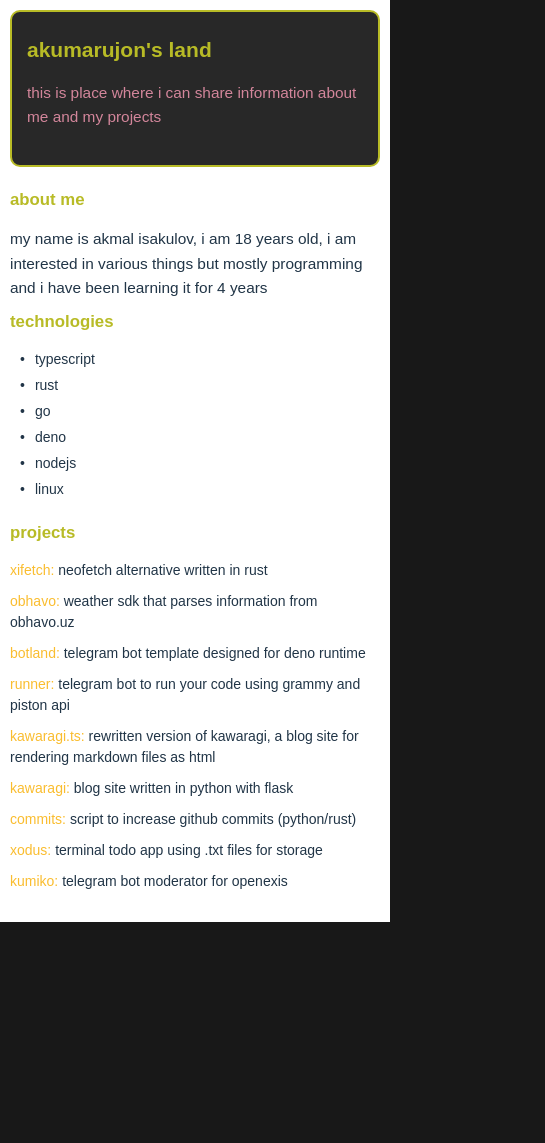
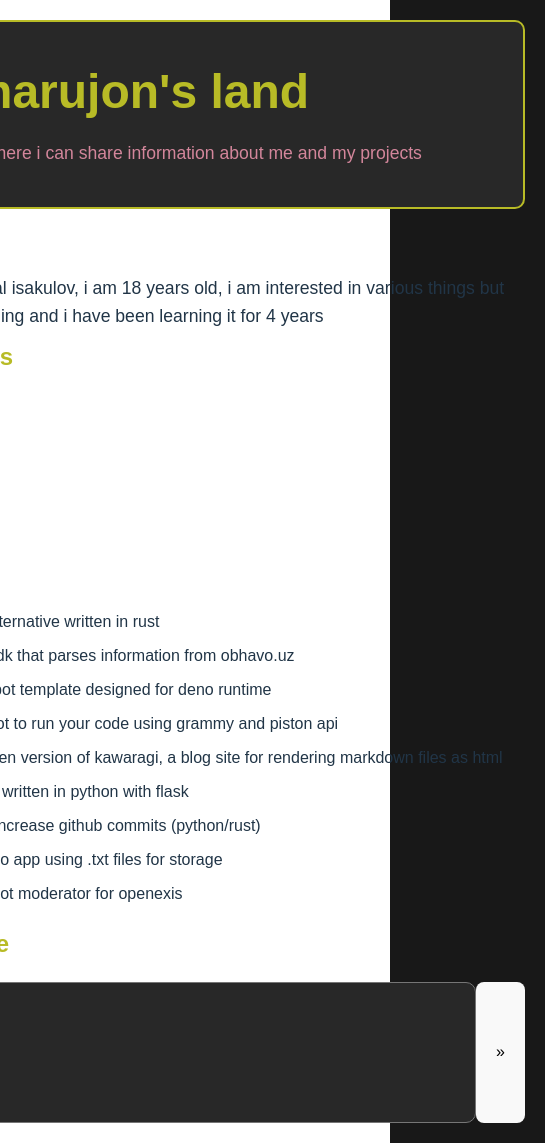
Before and after one commit to ae5259/humble, a React (Vite) app: page / in a window 390 px wide. Shown: the whole page, 545 px wide, since content can reach past the window. Before the commit the page ends 922 px from the top, so only its background shows below. Built offline with nearby package versions, Linux system fonts and the light colour scheme.

Commit message:
test version

```diff
--- a/src/App.css
+++ b/src/App.css
@@ -7,8 +7,6 @@
   --button-bg-color: #458588;
   --button-hover-bg-color: #689d6a;
 }
-
-
 
 * {
   margin: 0;
@@ -21,7 +19,7 @@ body {
   background-color: var(--bg-color);
   color: var(--fg-color);
 }
-/*
+
 .App {
   width: 700px;
   text-align: left;
@@ -100,7 +98,7 @@ body {
   display: flex;
   justify-content: flex-start;
   align-items: center;
-  padding-left: 20px;
+  padding-left: 20px; /* Indent the list items */
   margin-bottom: 5px;
 }
 
@@ -110,6 +108,7 @@ body {
   margin-right: 10px;
 }
 
+/* Additional styles to match the image */
 h2 {
   text-transform: lowercase;
   color: var(--yellow);
@@ -123,6 +122,27 @@ p {
 
 h2, h3 {
   color: var(--primary-color)
+}
+
+textarea {
+  margin-top: 20px;
+  border-radius: 10px;
+  width: 100%;
+  resize: none;
+  padding: 12px 20px;
+  box-sizing: border-box;
+  font-size: 20px;
+  font-family: 'Arial', sans-serif;
+  background-color: var(--bg-color);
+  color: var(--highlight-color)
+}
+
+.send {
+  margin-top: 20px;
+}
+
+.textme {
+  display: flex;
 }
 
 .popup {
@@ -141,192 +161,4 @@ h2, h3 {
 @keyframes fadeInOut {
   0%, 100% { opacity: 0; }
   10%, 90% { opacity: 1; }
-} */
-
-:root {
-  /* Your existing color variables */
 }
-
-* {
-  margin: 0;
-  padding: 0;
-  box-sizing: border-box;
-}
-
-body {
-  font-family: 'Arial', sans-serif;
-  background-color: var(--bg-color);
-  color: var(--fg-color);
-  font-size: 16px;
-  line-height: 1.5;
-}
-
-.App {
-  width: 100%;
-  max-width: 700px;
-  margin: 0 auto;
-  text-align: left;
-  padding: 20px;
-}
-
-.App-header {
-  background-color: var(--bg-color);
-  padding: 20px;
-  border: 2px solid var(--primary-color);
-  border-radius: 10px;
-  margin-bottom: 20px;
-}
-
-.App-header h1 {
-  color: var(--primary-color);
-  margin-bottom: 20px;
-  font-size: 2em;
-}
-
-.App-header p {
-  color: var(--secondary-color);
-  margin-bottom: 20px;
-}
-
-.App-button {
-  background-color: var(--button-bg-color);
-  color: var(--fg-color);
-  border: none;
-  padding: 10px 20px;
-  border-radius: 5px;
-  cursor: pointer;
-  transition: background-color 0.3s;
-  font-size: 1em;
-}
-
-.App-button:hover {
-  background-color: var(--button-hover-bg-color);
-}
-
-.about-me, .projects {
-  margin: 20px 0;
-}
-
-.projects ul {
-  list-style: none;
-  padding: 0;
-}
-
-.projects li {
-  margin: 10px 0;
-}
-
-.projects a {
-  color: var(--highlight-color);
-  text-decoration: none;
-}
-
-.projects a:hover {
-  text-decoration: underline;
-}
-
-.about-me h3 {
-  text-align: left;
-  margin-top: 20px;
-  margin-bottom: 10px;
-  font-size: 1.2em;
-  color: var(--yellow);
-  text-transform: lowercase;
-}
-
-.tech-list {
-  list-style-type: none;
-  padding: 0;
-  margin: 0;
-}
-
-.tech-list li {
-  display: flex;
-  justify-content: flex-start;
-  align-items: center;
-  padding-left: 20px;
-  margin-bottom: 5px;
-}
-
-.tech-list li::before {
-  content: '•';
-  color: var(--aqua);
-  margin-right: 10px;
-}
-
-h2, h3 {
-  color: var(--primary-color);
-  font-size: 1.5em;
-  margin-bottom: 15px;
-}
-
-css
-p {
-  margin-bottom: 20px;
-  text-align: left;
-}
-
-.send {
-  margin-top: 20px;
-}
-
-.popup {
-  position: fixed;
-  bottom: 20px;
-  left: 50%;
-  transform: translateX(-50%);
-  background-color: var(--bg-color);
-  color: var(--primary-color);
-  padding: 10px 20px;
-  border-radius: 4px;
-  border: 2px solid var(--primary-color);
-  opacity: 0;
-  animation: fadeInOut 3s ease;
-  max-width: 90%;
-  text-align: center;
-}
-
-@keyframes fadeInOut {
-  0%, 100% { opacity: 0; }
-  10%, 90% { opacity: 1; }
-}
-
-@media (min-width: 768px) {
-  .popup {
-    left: auto;
-    right: 20px;
-    transform: none;
-  }
-}
-
-@media (max-width: 768px) {
-  .App {
-    padding: 10px;
-  }
-
-  .App-header h1 {
-    font-size: 1.5em;
-  }
-
-  h2, h3 {
-    font-size: 1.2em;
-  }
-
-  .App-button {
-    padding: 8px 16px;
-  }
-}
-
-@media (max-width: 480px) {
-  body {
-    font-size: 14px;
-  }
-
-  .App-header {
-    padding: 15px;
-  }
-
-  .tech-list li {
-    padding-left: 10px;
-  }
-}
--- a/src/App.tsx
+++ b/src/App.tsx
@@ -1,6 +1,41 @@
+import { useState } from "react";
 import "./App.css";
+import { v4 } from "uuid";
 
 function App() {
+  const [popUpMessage, setPopUpMessage] = useState("");
+  const [popUp, setPopUp] = useState(false);
+  const [message, setMessage] = useState("");
+
+  async function sendMessage(message: string) {
+    const data = new FormData();
+    data.append("message", message);
+    const request = await fetch(
+      "https://akumarujon-sendmessage-32.deno.dev/send",
+      {
+        method: "POST",
+        body: data,
+        headers: {
+          "token": localStorage.getItem("token") as string,
+        },
+      },
+    );
+
+    if (!request.ok) {
+      setPopUpMessage(`error: ${(await request.json()).message}`);
+      setPopUp(true);
+      return;
+    }
+
+    setPopUpMessage("message sent");
+    setPopUp(true);
+    setMessage("");
+  }
+
+  if (!localStorage.getItem("token")) {
+    localStorage.setItem("token", v4());
+  }
+
   return (
     <div className="App">
       <header className="App-header">
@@ -127,7 +162,7 @@ function App() {
           </ul>
         </section>
 
-        {/* <section>
+        <section>
           <h2>message me</h2>
 
           <div className="textme">
@@ -140,14 +175,21 @@ function App() {
               onChange={(e) => setMessage(e.target.value)}
             >
             </textarea>
-            <button className="send" onClick={sendMessage}>»</button>
+            <button
+              className="send"
+              onClick={async () => await sendMessage(message)}
+            >
+              »
+            </button>
           </div>
-          {showPopup && (
-            <div className="popup">
-              Message sent!
-            </div>
-          )}
-        </section> */}
+          {popUp
+            ? (
+              <div className="popup">
+                {popUpMessage}
+              </div>
+            )
+            : null}
+        </section>
       </main>
     </div>
   );
```
Also changed, not shown: package.json (+6 -2 lines), src/index.css (line endings or trailing spaces).
